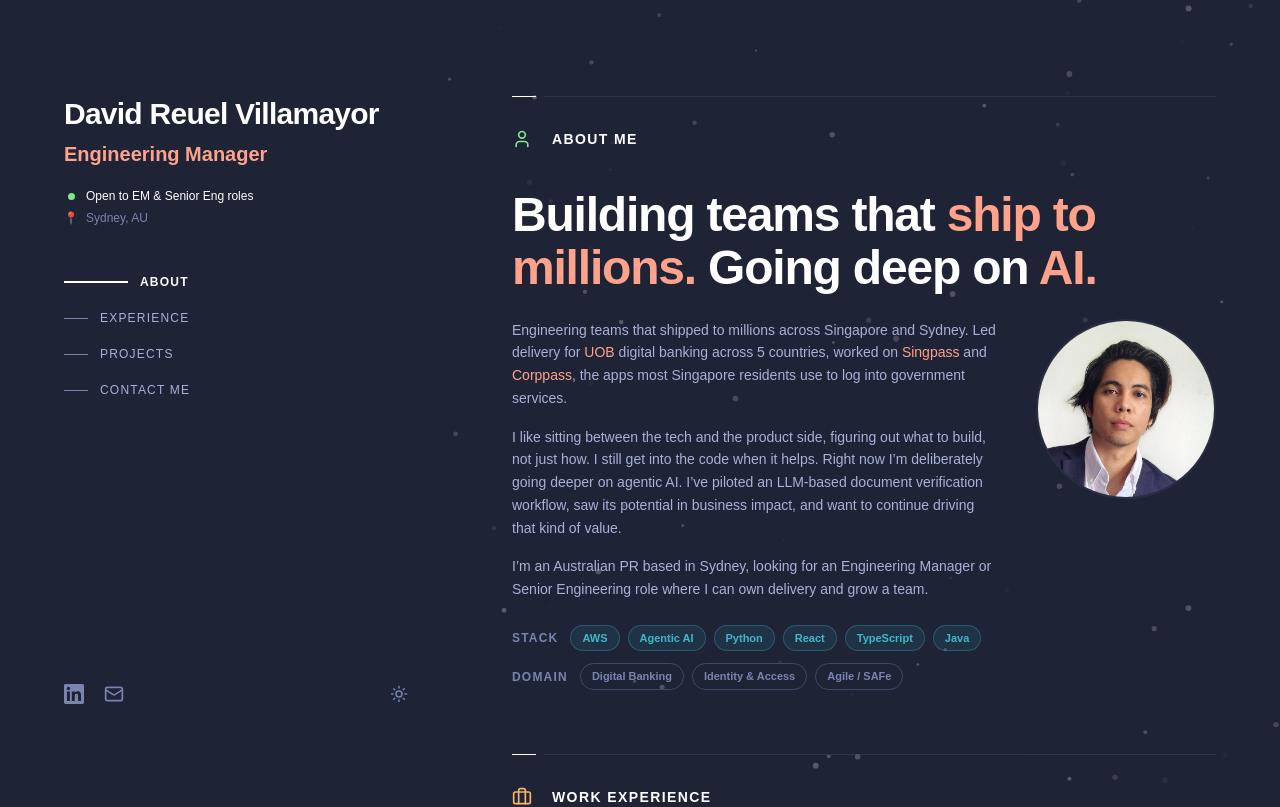
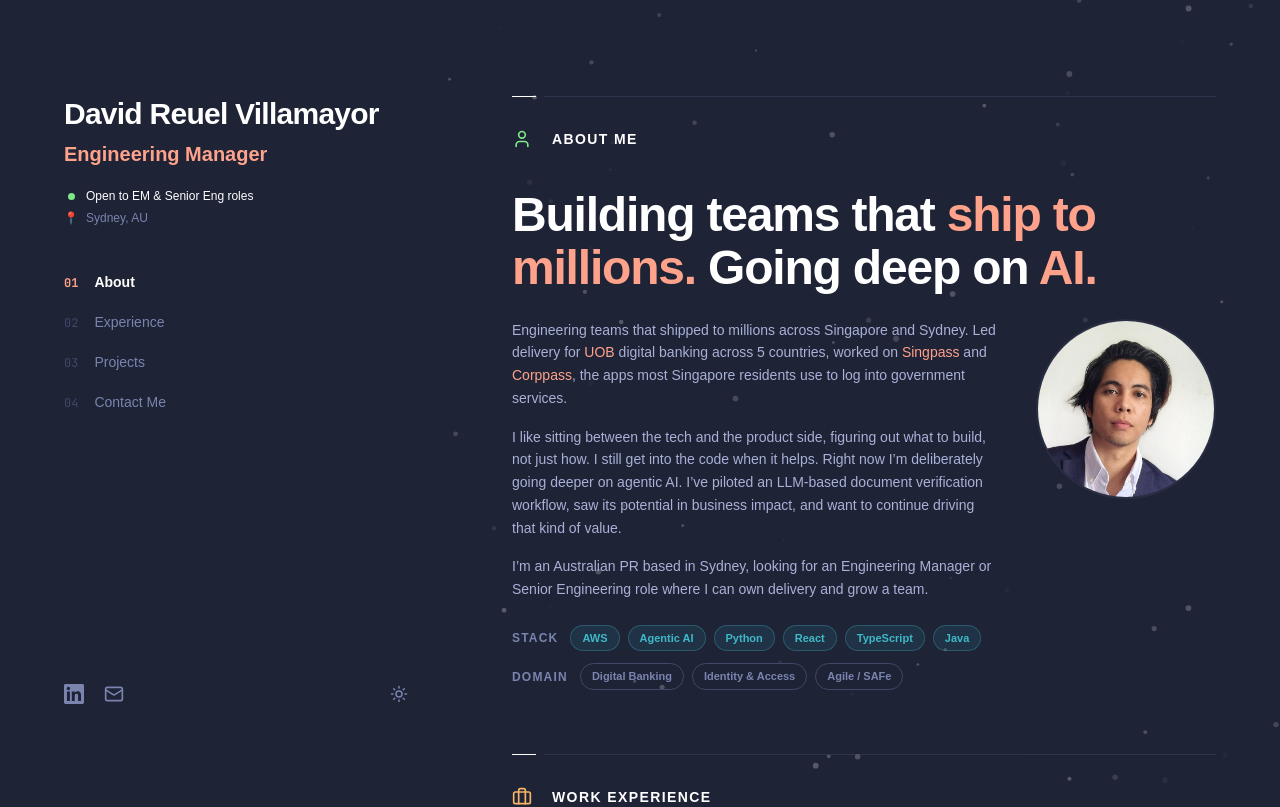
Before and after one commit to dvmayor/portfolio, a Next.js app: page / in a window 1280 px wide. Shown: the top 807 px of the page. Built offline with nearby package versions, Linux system fonts and the light colour scheme; a web font is replaced by a local one.

Commit message:
Replace rail nav with numbered editorial list

```diff
--- a/src/app/globals.css
+++ b/src/app/globals.css
@@ -188,16 +188,6 @@
   .status-dot { animation: none; }
 }
 
-.nav-bar {
-  height: 1px; width: 24px;
-  background: var(--color-text-muted);
-  transition: width 250ms ease, height 250ms ease, background 250ms ease;
-  flex-shrink: 0;
-}
-.nav-bar[data-active="true"] {
-  width: 64px; height: 2px;
-  background: var(--color-text-primary);
-}
 .img-placeholder {
   background: repeating-linear-gradient(135deg, rgba(255,162,139,0.06) 0 6px, transparent 6px 14px), var(--color-border);
 }
--- a/src/components/LeftColumn.tsx
+++ b/src/components/LeftColumn.tsx
@@ -95,7 +95,7 @@
         </div>
 
         {/* Desktop nav */}
-        <nav className="hidden flex-col gap-1 lg:flex" aria-label="Sections">
+        <nav className="hidden flex-col gap-2 lg:flex" aria-label="Sections">
           {NAV_ITEMS.map((item, i) => {
             const isActive = activeSection === item.id;
             return (
@@ -105,13 +105,30 @@
                 animate={{ x: 0, opacity: 1 }}
                 transition={{ duration: 0.4, ease: "easeOut", delay: 0.4 + i * 0.07 }}
                 onClick={() => scrollTo(item.id)}
-                className="group flex cursor-pointer items-center gap-3 py-2 text-left"
+                aria-current={isActive ? "page" : undefined}
+                className="group flex items-baseline gap-4 py-1.5 text-left transition-colors duration-200"
+                style={{
+                  color: isActive ? "var(--color-text-primary)" : "var(--color-text-muted)",
+                  fontWeight: isActive ? 700 : 400,
+                }}
+                onMouseEnter={(e) => {
+                  if (!isActive) (e.currentTarget as HTMLElement).style.color = "var(--color-text-body)";
+                }}
+                onMouseLeave={(e) => {
+                  if (!isActive) (e.currentTarget as HTMLElement).style.color = "var(--color-text-muted)";
+                }}
               >
-                <span className="nav-bar" data-active={isActive ? "true" : "false"} />
-                <span className="text-xs uppercase tracking-widest transition-colors duration-200"
-                  style={{ color: isActive ? "var(--color-text-primary)" : "var(--color-text-body)", fontWeight: isActive ? 700 : 400 }}>
-                  {item.label}
+                <span
+                  className="font-mono text-xs tabular-nums"
+                  style={{
+                    minWidth: "1.5ch",
+                    color: isActive ? "var(--color-accent)" : "var(--color-border-dark)",
+                    transition: "color 0.2s ease",
+                  }}
+                >
+                  {String(i + 1).padStart(2, "0")}
                 </span>
+                <span className="text-sm">{item.label}</span>
               </motion.button>
             );
           })}
@@ -123,23 +140,24 @@
           className="flex gap-4 overflow-x-auto pb-1 lg:hidden"
           aria-label="Sections"
         >
-          {NAV_ITEMS.map((item) => {
+          {NAV_ITEMS.map((item, i) => {
             const isActive = activeSection === item.id;
             return (
               <button
                 key={item.id}
                 onClick={() => scrollTo(item.id)}
-                className="flex-shrink-0 border-b-2 pb-1 text-xs font-semibold uppercase tracking-widest transition-all duration-200"
-                style={{
-                  borderBottomColor: isActive
-                    ? "var(--color-accent)"
-                    : "transparent",
-                  color: isActive
-                    ? "var(--color-accent)"
-                    : "var(--color-text-body)",
-                }}
+                className="flex-shrink-0 inline-flex items-baseline gap-2 pb-1 transition-colors duration-200"
+                style={{ color: isActive ? "var(--color-text-primary)" : "var(--color-text-muted)" }}
               >
-                {item.label}
+                <span
+                  className="font-mono text-[10px]"
+                  style={{ color: isActive ? "var(--color-accent)" : "var(--color-border-dark)" }}
+                >
+                  {String(i + 1).padStart(2, "0")}
+                </span>
+                <span className="text-xs font-semibold uppercase tracking-widest">
+                  {item.label}
+                </span>
               </button>
             );
           })}
```
